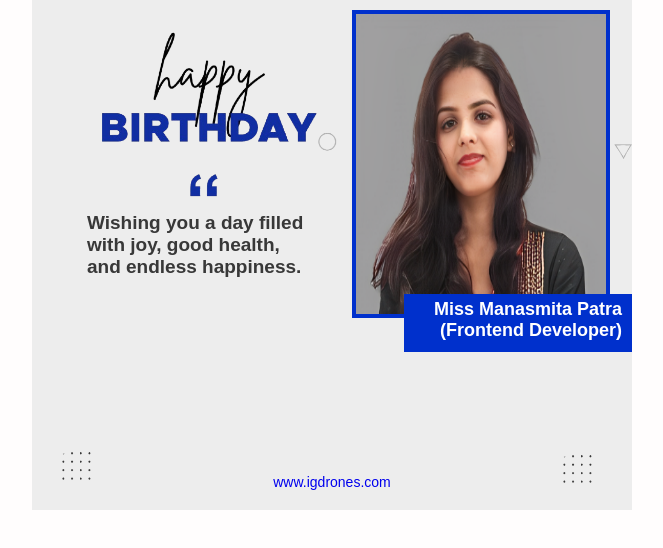
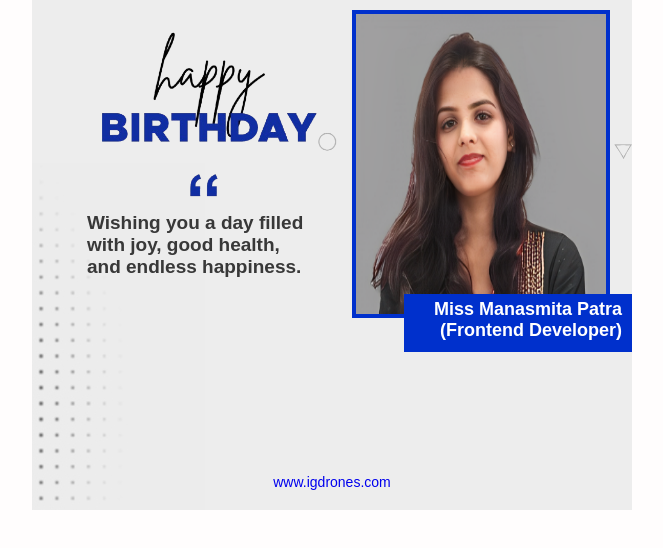
Before and after one commit to Manasmita07/BirthdayCard, a plain HTML site: page index.html in a window 1280 px wide. Shown: the part 110-658 px from the top of the page, without its empty margins (308-971 px from the left). Drawn offline with Linux system fonts and the light colour scheme.

Commit message:
Update index.html

```diff
--- a/index.html
+++ b/index.html
@@ -36,6 +36,9 @@
                 <img class="icon2" src="./Assets/images/11.png" alt="2icon">
             </div>
         </div>
+        <div class="iconImegs">
+            <img class="iconImeg" src="./Assets/images/iconside.png" alt="">
+        </div>
         <div class="bottom-left">
             <div class="iconImg3"></div>
             <img class="icon3" src="./Assets/images/222.png" alt="3icon">
```
